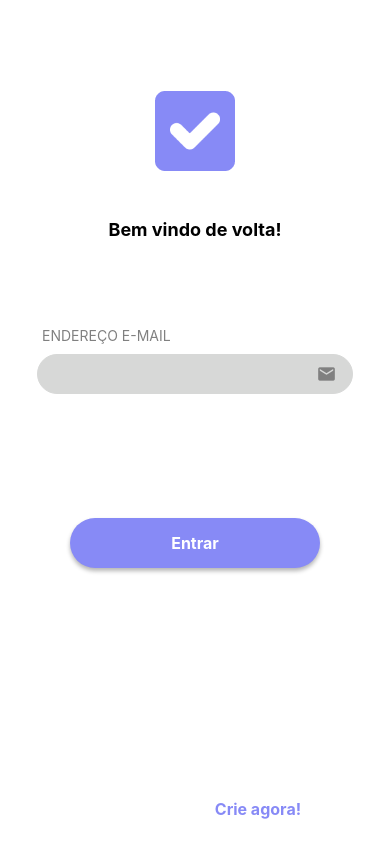
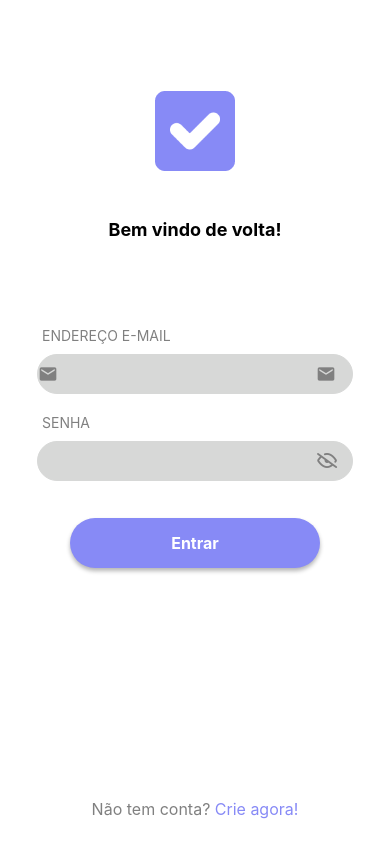
Before and after one commit to SteSantos1/ReactNative-App, a React Native app: screen / in a window 390 px wide. Built offline with nearby package versions, Linux system fonts and the light colour scheme.

Commit message:
Arrumando o codigo

```diff
--- a/src/componentes/input/index.tsx
+++ b/src/componentes/input/index.tsx
@@ -1,8 +1,8 @@
-import React, { forwardRef, Fragment, LegacyRef } from "react";
-import { View, Text, TextInput, TextInputProps } from 'react-native';
+import React, { ForwardedRef, forwardRef, Fragment } from "react";
+import { View, Text, TextInput, TextInputProps, TouchableOpacity } from 'react-native';
 import { style } from "./style";
 // import { MaterialIcons } from '@expo/vector-icons'; -- Vou Tirar esse dps!
-import { themes } from "../../global/themes";
+import { themas } from "../../global/themas";
 import { FontAwesome, MaterialIcons, Octicons } from '@expo/vector-icons';
 
 type IconComponent = React.ComponentType<React.ComponentProps<typeof MaterialIcons>> |
@@ -15,26 +15,56 @@ type Props = TextInputProps & {
     IconLeftName?: string,
     IconRightName?: string,
     title?: string,
-    OnIconLeftPress?: () => void, // Ação do icone
-    OnIconRightPress?: () => void
+    onIconLeftPress?: () => void, // Ação do icone
+    onIconRightPress?: () => void
 }
 
-export const Input = forwardRef((Props: Props, forwardRef: LegacyRef<TextInput> | null) => {
-    const {IconLeft, IconRight, IconLeftName, IconRightName, title, OnIconLeftPress, OnIconRightPress,
+export const Input = forwardRef<TextInput, Props>((Props, ref: ForwardedRef<TextInput> | null) => {
+    const { IconLeft, IconRight, IconLeftName, IconRightName, title, onIconLeftPress, onIconRightPress,
         ...rest
     } = Props
+    const calculateSizeWidth = () => {
+        if (IconLeft && IconRight) {
+            return '80%'
+        } else if (IconLeft || IconRight) {
+            return '90%'
+        } else {
+            return '100%'
+        }
+    }
+
+    const calculateSizePaddingLeft = () => {
+        if (IconLeft && IconRight) {
+            return 0
+        } else if (IconLeft || IconRight) {
+            return 10;
+        } else {
+            return 20;
+        }
+    }
+
     return (
         <Fragment>
             <Text style={style.titleInput}>{title}</Text>
-            <View style={style.boxInput}>
+            <View style={[style.boxInput, { paddingLeft: calculateSizePaddingLeft() }]}>
+                {IconLeft && IconLeftName && (
+                    <TouchableOpacity onPress={onIconLeftPress} style={style.Button}>
+                        <IconLeft name={IconLeftName as any} size={20} color={themas.colors.gray}
+                            style={style.Icon} />
+                    </TouchableOpacity>
+                )}
                 <TextInput
-                    style={style.input}
+                    style={[
+                        style.input, { width: calculateSizeWidth() }
+                    ]}
+                    {...rest}
                 />
-                <MaterialIcons
-                    name="email"
-                    size={20}
-                    color={themes.colors.gray}
-                />
+                {IconRight && IconRightName && (
+                    <TouchableOpacity>
+                        <IconRight name={IconRightName as any} size={20} color={themas.colors.gray}
+                            style={style.Icon} />
+                    </TouchableOpacity>
+                )}
             </View>
         </Fragment>
     )
--- a/src/componentes/input/style.tsx
+++ b/src/componentes/input/style.tsx
@@ -1,5 +1,5 @@
 import { StyleSheet } from "react-native";
-import { themes } from "../../global/themes";
+import { themas } from "../../global/themas";
 
 export const style = StyleSheet.create({
 
@@ -12,8 +12,8 @@ export const style = StyleSheet.create({
         flexDirection: 'row',
         alignItems: 'center',
         paddingHorizontal: 5,
-        backgroundColor: themes.colors.lightGray,
-        borderColor: themes.colors.lightGray
+        backgroundColor: themas.colors.lightGray,
+        borderColor: themas.colors.lightGray
     },
     input: {
         height: '100%',
@@ -23,7 +23,13 @@ export const style = StyleSheet.create({
     },
     titleInput: {
         marginLeft: 5,
-        color: themes.colors.gray,
+        color: themas.colors.gray,
         marginTop: 20
     },
+    Icon: {
+        width: '100%'
+    },
+    Button: {
+        width: '10%'
+    }
 })
--- a/src/global/themes.tsx
+++ b/src/global/themas.tsx
@@ -1,4 +1,4 @@
-export const themes = {
+export const themas = {
     colors: {
         primary: '#878af6',
         secondary: '#ffffff',
--- a/src/pages/login/index.tsx
+++ b/src/pages/login/index.tsx
@@ -6,13 +6,14 @@ import {
 } from "react-native";
 import { style } from "./styles";
 import Logo from "../../assets/logo.png";
-import { MaterialIcons } from '@expo/vector-icons'
-import { themes } from "../../global/themes"
+import { MaterialIcons, Octicons } from '@expo/vector-icons'
+import { themas } from "../../global/themas"
 import { Input } from "../../componentes/input";
 
 export default function Login() {
     const [email, setEmail] = useState('');
     const [password, setPassword] = useState('');
+    const [showPassword, setShowPassword] = useState(true);
     const [loading, setLoading] = useState(false);
 
     async function getLogin() {
@@ -23,7 +24,7 @@ export default function Login() {
             }
 
             setTimeout(() => {
-                if (email == 'leo@gmail.com' && password == '12345678') {
+                if (email == 'stephanie@gmail.com' && password == '12345678') {
                     Alert.alert('Logado com sucesso!');
                 } else {
                     Alert.alert('Usuário não encontrado!');
@@ -46,7 +47,22 @@ export default function Login() {
             </View>
             <View style={style.boxMid}>
                 <Input
+                value={email}
+                onChangeText={setEmail}
                 title="ENDEREÇO E-MAIL"
+                IconLeft={MaterialIcons}
+                IconLeftName="email"
+                IconRight={MaterialIcons}
+                IconRightName="email"
+                />
+                <Input
+                value={password}
+                onChangeText={setPassword}
+                title="SENHA"
+                IconRight={Octicons}
+                IconRightName={ showPassword ? "eye-closed" : "eye"}
+                secureTextEntry={ showPassword }
+                onIconRightPress={() => setShowPassword(!showPassword)}
                 />
                 {/* <Text style={style.titleInput}>ENDEREÇO DE E-MAIL</Text> */}
 
@@ -76,7 +92,7 @@ export default function Login() {
                     />
                 </View> */}
             </View>
-            <View style={style.boxBottom}>
+            <View style={style.boxBotton}>
                 <TouchableOpacity style={style.button} onPress={() => getLogin()}>
                     {
                         loading ? <ActivityIndicator color={'#ffff'} size={"small"} /> :
@@ -84,8 +100,8 @@ export default function Login() {
                     }
                 </TouchableOpacity>
             </View>
-            <Text style={style.textButton}>Não tem conta?
-                <Text style={{ color: themes.colors.primary }}> Crie agora!</Text></Text>
+            <Text style={style.textBotton}>Não tem conta?
+                <Text style={{ color: themas.colors.primary }}> Crie agora!</Text></Text>
         </View >
     )
 }
--- a/src/pages/login/styles.ts
+++ b/src/pages/login/styles.ts
@@ -1,48 +1,46 @@
-import { StyleSheet, Dimensions } from "react-native";
-import { themes } from "../../global/themes";
-
+import { StyleSheet } from "react-native";
+import { Dimensions } from "react-native";
+import { themas } from "../../global/themas"
 
 export const style = StyleSheet.create({
     container: {
         flex: 1,
         alignItems: 'center',
         justifyContent: 'center',
-        // padding: 20,
+        //padding: 20
     },
     boxTop: {
-        height: Dimensions.get('window').height/3,
+        height: Dimensions.get('window').height / 3,
         width: '100%',
-        // backgroundColor: 'red',
+        //backgroundColor: 'red'
         alignItems: 'center',
-        justifyContent: 'center',
+        justifyContent: 'center'
     },
     boxMid: {
-        height: Dimensions.get('window').height/4,
+        height: Dimensions.get('window').height / 4,
         width: '100%',
-        // backgroundColor: 'green',
-        paddingHorizontal: 37,
+        //backgroundColor: 'green'
+        paddingHorizontal: 37
     },
-    boxBottom: {
-        height: Dimensions.get('window').height/3,
+    boxBotton: {
+        height: Dimensions.get('window').height / 3,
         width: '100%',
-        // backgroundColor: 'blue',
+        //backgroundColor: 'blue'
         alignItems: 'center',
-
     },
     logo: {
         width: 80,
-        height: 80,
+        height: 80
     },
     text: {
         fontWeight: 'bold',
         marginTop: 48,
-        fontSize: 18,
+        fontSize: 18
     },
     titleInput: {
         marginLeft: 5,
-        color: themes.colors.gray,
-        marginTop: 20,
-
+        color: themas.colors.gray,
+        marginTop: 20
     },
     boxInput: {
         width: '100%',
@@ -53,30 +51,23 @@ export const style = StyleSheet.create({
         flexDirection: 'row',
         alignItems: 'center',
         paddingHorizontal: 5,
-        backgroundColor: themes.colors.lightGray,
-        borderColor: themes.colors.lightGray,
-                shadowOffset: {
-            width: 0,
-            height: 3,
-        },
-        shadowOpacity: 0.29,
-        shadowRadius: 4.65,
-        elevation: 7,
-
+        backgroundColor: themas.colors.lightGray,
+        borderColor: themas.colors.lightGray
     },
     input: {
         height: '100%',
         width: '90%',
-        borderRadius: 40,
+        // backgroundColor: 'red',
+        borderRadius: 40
     },
     button: {
         width: 250,
         height: 50,
         alignItems: 'center',
         justifyContent: 'center',
-        backgroundColor: themes.colors.primary,
+        backgroundColor: themas.colors.primary,
         borderRadius: 40,
-        shadowColor: '#000',
+        shadowColor: "#000",
         shadowOffset: {
             width: 0,
             height: 3,
@@ -87,12 +78,13 @@ export const style = StyleSheet.create({
     },
     textButton: {
         fontSize: 16,
-        color: '#fff',
-        fontWeight: 'bold',
+        color: '#FFF',
+        fontWeight: 'bold'
     },
-    textBottom: {
+    textBotton: {
         fontSize: 16,
+        color: themas.colors.gray
+    },
 
-    }
 
 })
```
